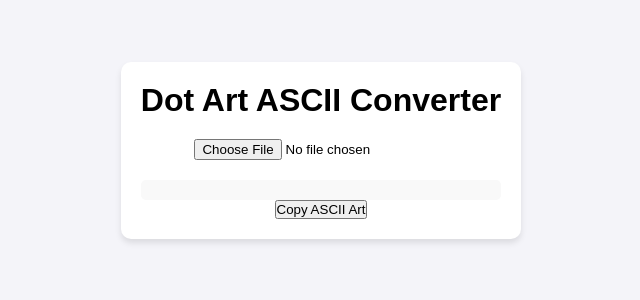
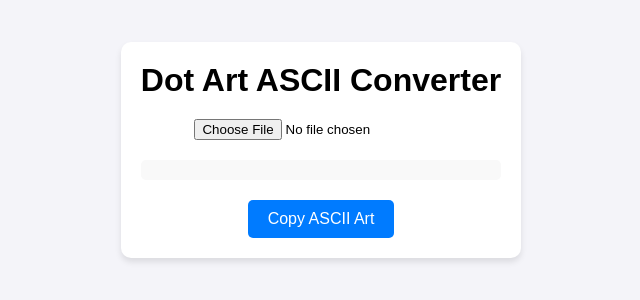
Before and after one commit to kelasmaster/dotart-converter, a plain HTML site: page index.html in a window 1280 px wide. Shown: the part 250-550 px from the top of the page, without its empty margins (319-959 px from the left). Drawn offline with Linux system fonts and the light colour scheme.

Commit message:
Update styles.css

```diff
--- a/styles.css
+++ b/styles.css
@@ -45,6 +45,22 @@ pre {
   margin-top: 20px;
 }
 
+button {
+  margin-top: 20px;
+  padding: 10px 20px;
+  font-size: 16px;
+  background-color: #007bff;
+  color: white;
+  border: none;
+  border-radius: 5px;
+  cursor: pointer;
+  transition: background-color 0.3s ease;
+}
+
+button:hover {
+  background-color: #0056b3;
+}
+
 @media (min-width: 768px) {
   pre {
     font-size: 12px;
```
